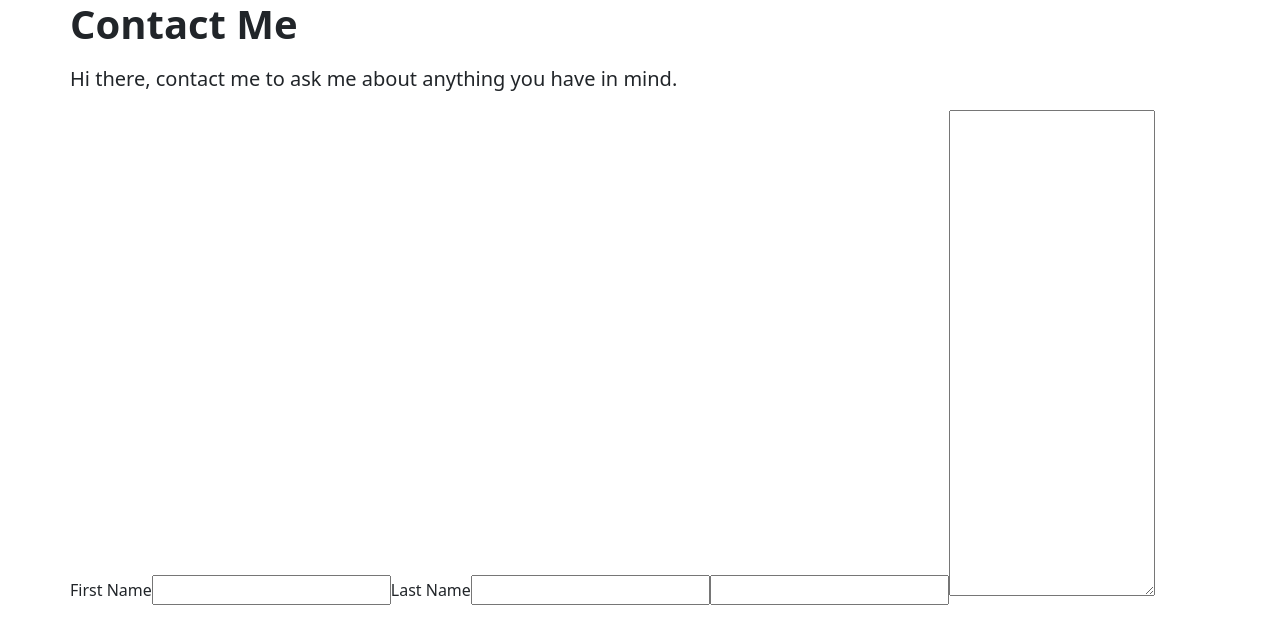
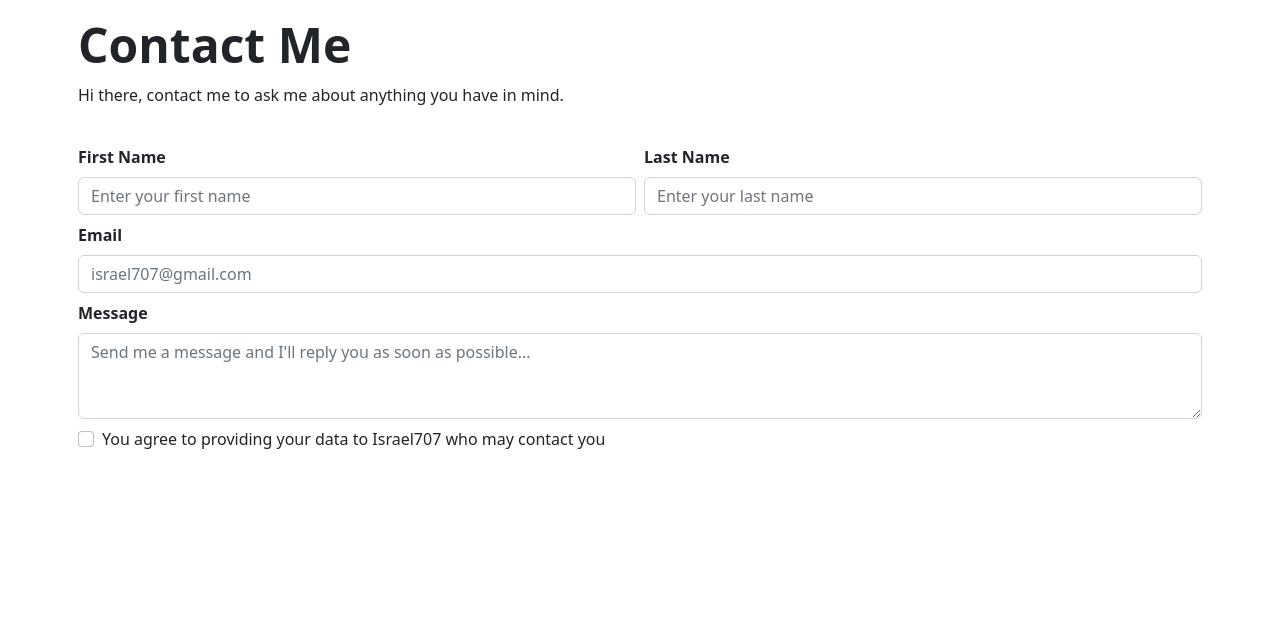
Before and after one commit to Izrael707/mylinktreepage, a React (Create React App) app: page /contact in a window 1280 px wide. Shown: the top 644 px of the page. Built offline with nearby package versions, Linux system fonts and the light colour scheme.

Commit message:
feat: added input and checkbox to contact form

```diff
--- a/src/Contact.js
+++ b/src/Contact.js
@@ -3,8 +3,8 @@ import ContactForm from "./components/ContactForm";
 const Contact = () => {
   return (
     <div container-md>
-      <p className="display-6 fw-semibold">Contact Me</p>
-      <p className="lead fw-normal">Hi there, contact me to ask me about anything you have in mind.</p>
+      <span className="display-5 fw-bold pt-3 px-2 pb-1 d-block">Contact Me</span>
+      <span className="h6 fw-normal p-2 d-block">Hi there, contact me to ask me about anything you have in mind.</span>
       <ContactForm />
     </div>
   )
--- a/src/components/ContactForm.js
+++ b/src/components/ContactForm.js
@@ -1,14 +1,28 @@
 export default function ContactForm() {
   return (
-    <div>
-      <label for="first_name">First Name</label>
-      <input className="" id="first_name" type="text" />
-      <label for="last_name">Last Name</label>
-      <input className="" id="last_name" type="text" />
-      <label for="email"></label>
-      <input className="" id="email" type="email" />
-      <label for="message"></label>
-      <textarea rows="20" cols="20" id="message" className=""></textarea>
+    <div className="pt-4 px-2">
+      <div className="row g-2">
+        <div className="col-12 col-md-6">
+          <label for="first_name" className="form-label fw-semibold">First Name</label>
+          <input className="form-control w-100" id="first_name" type="text" placeholder="Enter your first name" />
+        </div>
+        <div className="col-12 col-md-6">
+          <label for="last_name" className="form-label fw-semibold">Last Name</label>
+          <input className="form-control" id="last_name" type="text" placeholder="Enter your last name" />
+        </div>
+      </div>
+      <div className="pt-2">
+        <label for="email" className="form-label fw-semibold">Email</label>
+        <input className="form-control" id="email" type="email" placeholder="israel707@gmail.com" />
+      </div>
+      <div className="pt-2">
+        <label for="message" className="form-label fw-semibold">Message</label>
+        <textarea rows="3" id="message" className="form-control" placeholder="Send me a message and I'll reply you as soon as possible..."></textarea>
+      </div>
+      <div className="form-check pt-2">
+        <input type="checkbox" class="form-check-input" id="form_check" />
+        <label className="form-check-label fw-normal" for="form_check">You agree to providing your data to Israel707 who may contact you</label>
+      </div>
     </div>
   )
 }
--- a/src/index.css
+++ b/src/index.css
@@ -10,6 +10,7 @@ html{
   width: 88px;
   height: 88px;
   border-radius: 275px;
+  cursor: pointer;
 }
 
 #profile__img:hover {
@@ -19,11 +20,13 @@ html{
 #share-icon {
   position: absolute;
   right: 15%;
+  cursor: pointer;
 }
 
 #more-icon {
   position: absolute;
   right: 5%;
+  cursor: pointer;
 }
 
 .border-gray {
```
